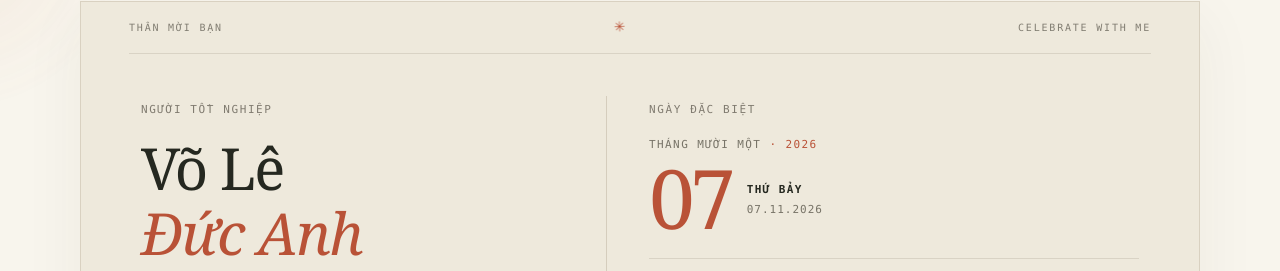
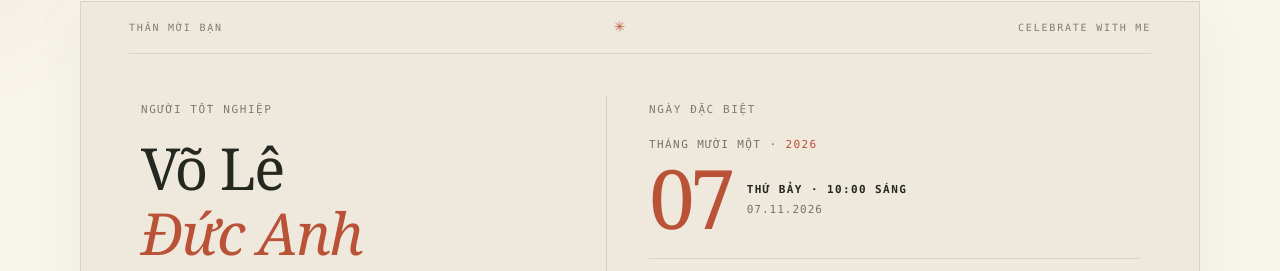
Before and after one commit to voleducanh93/graduation, a Next.js app: page / in a window 1280 px wide. Shown: the part 995-1266 px from the top of the page. Built offline with nearby package versions, Linux system fonts and the light colour scheme.

Commit message:
Show ceremony time on invitation

```diff
--- a/app/page.tsx
+++ b/app/page.tsx
@@ -23,7 +23,7 @@ export default function Home() {
     <section className="hero" id="home"><div className="hero-copy"><p className="eyebrow"><span className="eyebrow-line"/> LỜI MỜI TỐT NGHIỆP</p><h1>Một hành trình<br/>khép lại, <em>một</em><br/><em>ước mơ</em> mở ra.</h1><p className="intro">Sau bao ngày nỗ lực, mình sắp chạm đến một cột mốc thật đặc biệt. Mình rất vui nếu bạn có thể đến chung vui trong ngày này.</p><a className="primary-link" href="#loi-moi">Cùng mình đếm ngược <span aria-hidden="true">↓</span></a><div className="hero-note"><span className="note-star">✳</span> THE NEXT CHAPTER STARTS HERE</div></div>
     <div className="hero-art" aria-label="Minh họa mũ tốt nghiệp giữa những tia nắng"><div className="sun-disc"/><div className="orbit orbit-outer"/><div className="orbit orbit-inner"/><span className="spark spark-a">✳</span><span className="spark spark-b">✦</span><span className="spark spark-c">✧</span><div className="cap cap-top"><span/></div><div className="cap cap-base"/><div className="tassel"><span/></div><div className="art-caption"><span>THE CLASS OF</span><strong>’26</strong></div><div className="art-index">01 — 07 / 11</div></div></section>
     <section className="invitation-card" id="loi-moi"><div className="card-topline"><span>THÂN MỜI BẠN</span><span className="tiny-flower">✳</span><span>CELEBRATE WITH ME</span></div><div className="card-content"><div className="graduate-info"><p className="section-kicker">NGƯỜI TỐT NGHIỆP</p><h2>Võ Lê<br/><em>Đức Anh</em></h2><div className="info-rule"/><p className="degree">KỸ THUẬT PHẦN MỀM</p><p className="student-id">MSSV <span>SE170497</span></p></div>
-    <div className="event-info"><p className="section-kicker">NGÀY ĐẶC BIỆT</p><p className="date-month">THÁNG MƯỜI MỘT <span>· 2026</span></p><div className="date-lockup"><span>07</span><div><b>THỨ BẢY</b><small>07.11.2026</small></div></div><div className="location-block"><span className="location-mark" aria-hidden="true"><svg viewBox="0 0 24 24" fill="none"><path d="M19 10c0 5-7 11-7 11S5 15 5 10a7 7 0 1 1 14 0Z" stroke="currentColor" strokeWidth="1.5"/><circle cx="12" cy="10" r="2.3" stroke="currentColor" strokeWidth="1.5"/></svg></span><div><b>ĐẠI HỌC FPT UNIVERSITY HCMC</b><p>{address}</p></div></div><a className="map-link" href={mapUrl} target="_blank" rel="noreferrer">XEM BẢN ĐỒ <span aria-hidden="true">↗</span></a></div></div><div className="card-bottomline"><span>YOUR PRESENCE MEANS THE WORLD TO ME</span><span>♡</span></div></section>
+    <div className="event-info"><p className="section-kicker">NGÀY ĐẶC BIỆT</p><p className="date-month">THÁNG MƯỜI MỘT <span>· 2026</span></p><div className="date-lockup"><span>07</span><div><b>THỨ BẢY · 10:00 SÁNG</b><small>07.11.2026</small></div></div><div className="location-block"><span className="location-mark" aria-hidden="true"><svg viewBox="0 0 24 24" fill="none"><path d="M19 10c0 5-7 11-7 11S5 15 5 10a7 7 0 1 1 14 0Z" stroke="currentColor" strokeWidth="1.5"/><circle cx="12" cy="10" r="2.3" stroke="currentColor" strokeWidth="1.5"/></svg></span><div><b>ĐẠI HỌC FPT UNIVERSITY HCMC</b><p>{address}</p></div></div><a className="map-link" href={mapUrl} target="_blank" rel="noreferrer">XEM BẢN ĐỒ <span aria-hidden="true">↗</span></a></div></div><div className="card-bottomline"><span>YOUR PRESENCE MEANS THE WORLD TO ME</span><span>♡</span></div></section>
     <section className="countdown-section" aria-live="polite"><div className="countdown-heading"><p className="eyebrow"><span className="eyebrow-line"/> NGÀY MÌNH MONG CHỜ</p><h2>{countdown?.passed ? "Ngày đặc biệt đã đến!" : "Còn một chút nữa thôi."}</h2><p>Hẹn gặp bạn trong buổi lễ tốt nghiệp nhé.</p></div><div className="countdown" aria-label="Đếm ngược đến ngày 7 tháng 11 năm 2026">{units.map(([value,label]) => <div className="time-unit" key={label}><strong>{value}</strong><span>{label}</span></div>)}</div></section>
     <div className="guest-controls"><button className="celebrate-button" onClick={celebrate}><span aria-hidden="true">✦</span> GỬI LỜI CHÚC MỪNG</button></div>
     {burst > 0 && <div className="confetti-layer" key={burst} aria-hidden="true">{Array.from({length: 76}, (_, index) => <i key={`${burst}-${index}`} style={{"--i": index, "--hue": `${(index * 47 + burst * 29) % 360}deg`} as React.CSSProperties}/>)}</div>}
```
